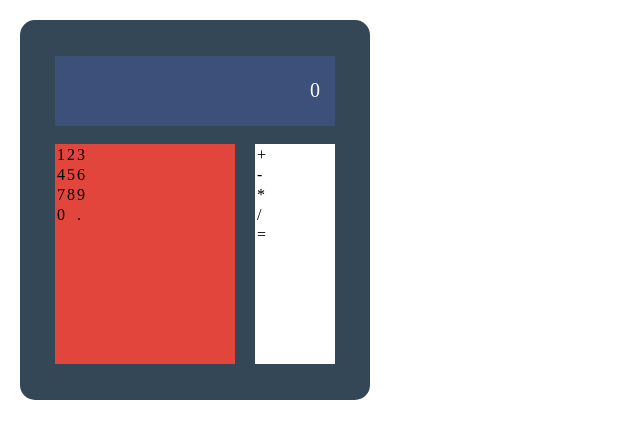
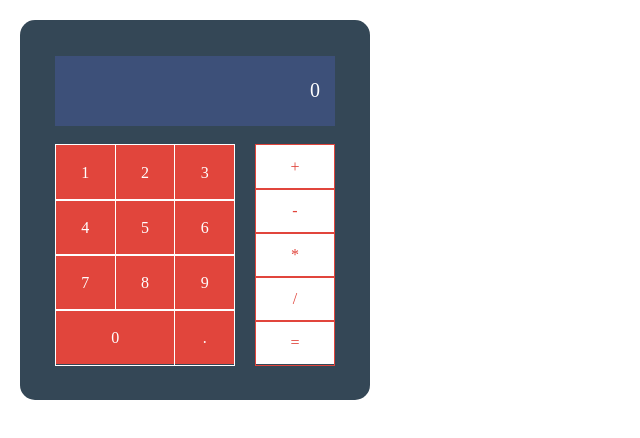
Before and after one commit to tptkds/Calculator, a plain HTML site: page index.html in a window 1280 px wide. Shown: the whole page, without its empty margins (0-640 px from the left). Drawn offline with Linux system fonts and the light colour scheme.

Commit message:
css파일 작성 완료

```diff
--- a/style.css
+++ b/style.css
@@ -26,7 +26,9 @@ header .result {
   text-align: right;
   padding: 23px 15px;
 }
-
+table {
+  border-collapse: collapse;
+}
 .keypad {
   display: flex;
 }
@@ -37,6 +39,7 @@ header .result {
   background-color: #e1453c;
   width: 180px;
   height: 220px;
+  color: white;
 }
 
 .keypad .operators {
@@ -45,4 +48,52 @@ header .result {
   background-color: white;
   width: 80px;
   height: 220px;
+  color: #e1453c;
 }
+
+.numbers table {
+  display: flex;
+}
+
+.numbers tbody {
+  display: flex;
+  flex-direction: column;
+}
+.numbers tbody tr {
+  height: 55px;
+}
+.numbers tbody tr td {
+  width: 60px;
+  text-align: center;
+  line-height: 55px;
+  cursor: pointer;
+  border: 1px solid white;
+}
+.numbers tbody tr:last-child td:first-child {
+  width: 120px;
+}
+
+.numbers tbody tr:last-child td:last-child {
+  width: 58.68px;
+}
+
+.operators table {
+  display: flex;
+  border-collapse: collapse;
+}
+.operators table tbody {
+  display: flex;
+  flex-direction: column;
+}
+
+.operators table tbody tr {
+  height: 44px;
+}
+
+.operators table tbody tr td {
+  text-align: center;
+  line-height: 44px;
+  width: 80px;
+  border: #e1453c 1px solid;
+  cursor: pointer;
+}
```
